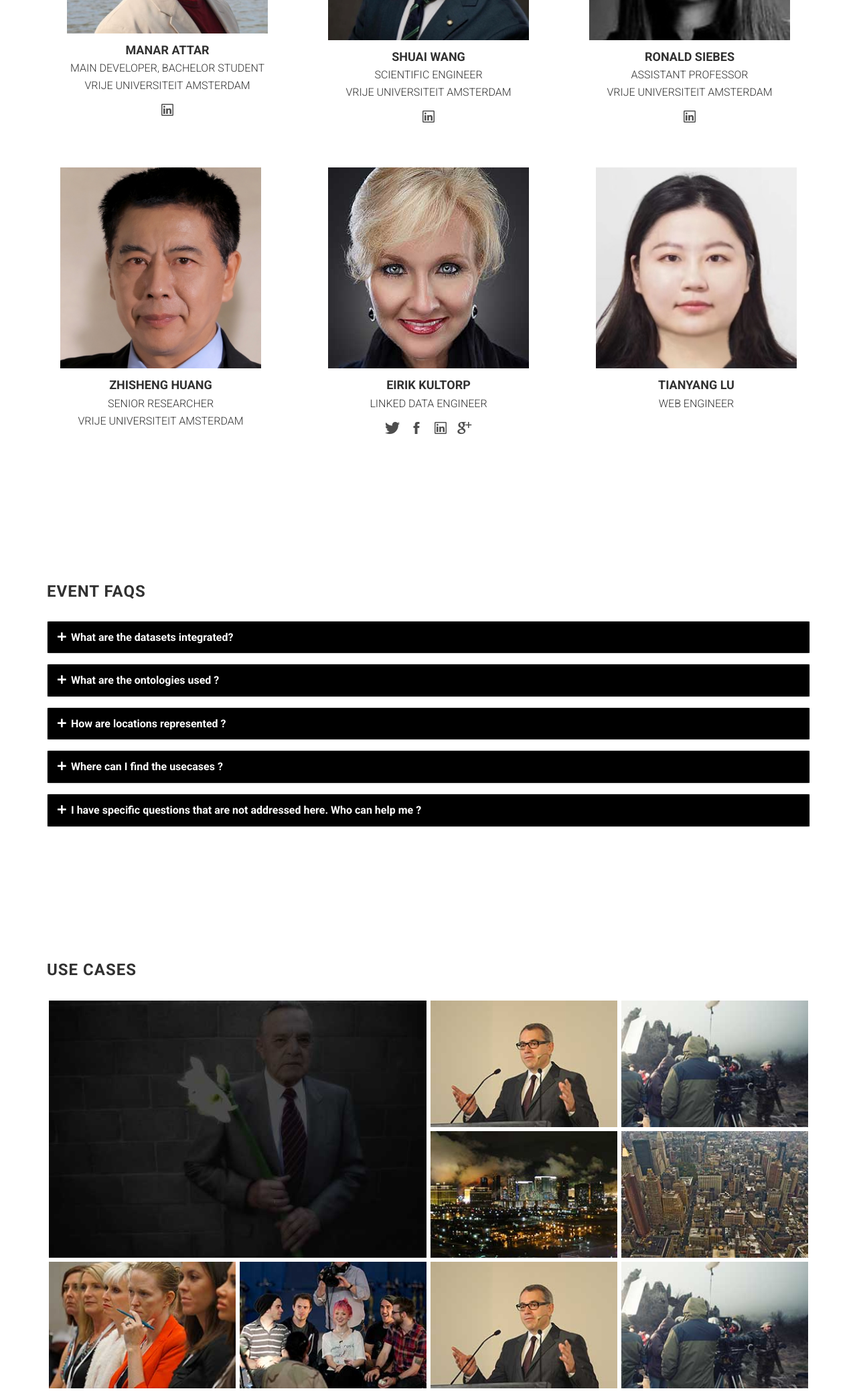
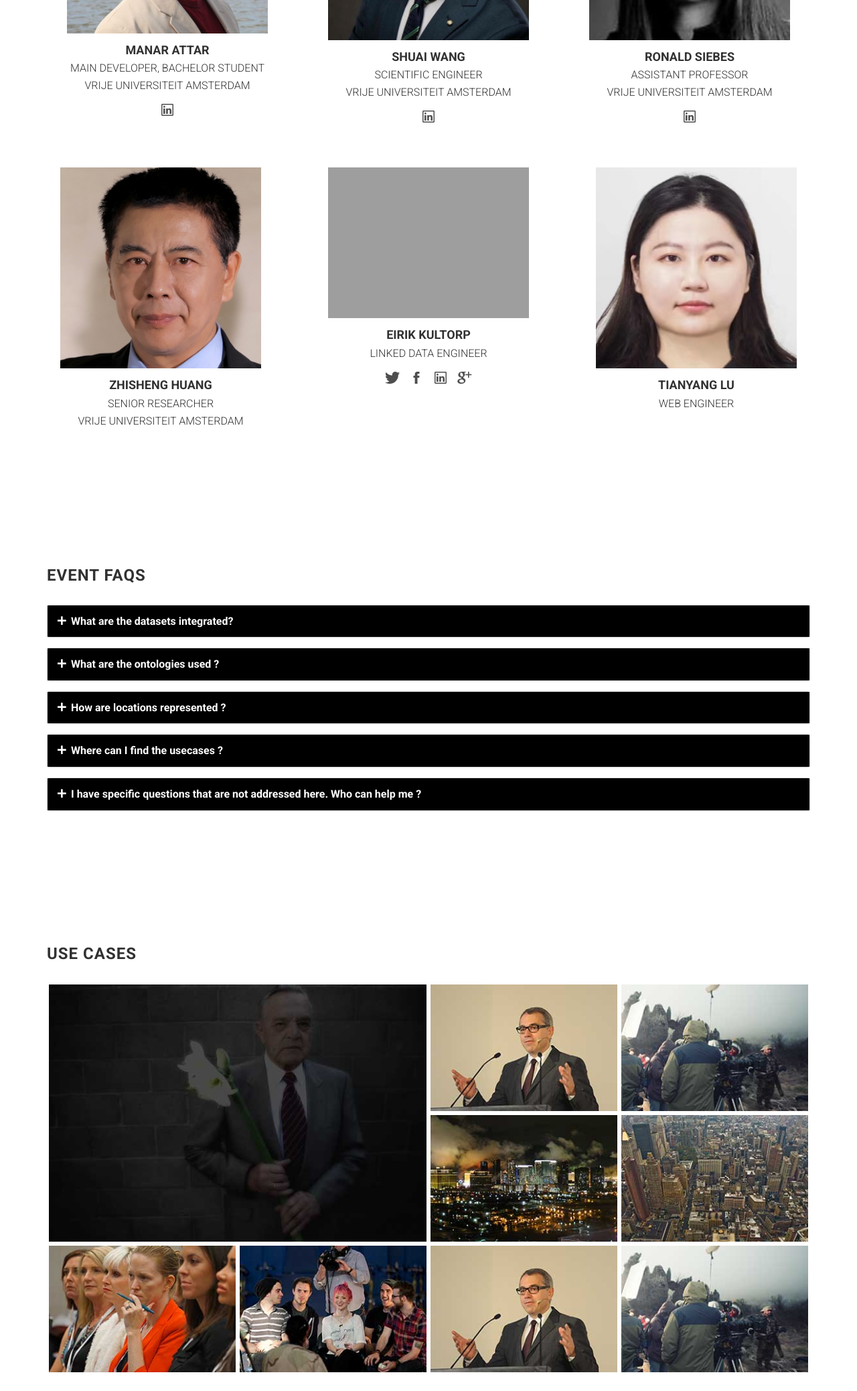
Before and after one commit to LinkedData4Resilience/website, a Django app: page / in a window 1280 px wide. Shown: the part 2463-4540 px from the top of the page at 67% size. Run offline with Django 4.2, Linux system fonts and the light colour scheme; some libraries are stand-ins or nearby versions; some web fonts are replaced; grey boxes are pictures that could not be loaded.

Commit message:
use gravatar for ekultorp

```diff
--- a/hello/templates/index.html
+++ b/hello/templates/index.html
@@ -187,7 +187,7 @@
       <div class="speaker">
 
           <figure>
-              <img alt="" class="img-responsive center-block" width="300"  src="{% static 'assets/images/speakers/speaker-4.jpg' %}">
+              <img alt="" class="img-responsive center-block" width="300"  src="https://gravatar.com/avatar/ekultorp">
           </figure>
 
           <h4>Eirik Kultorp</h4>
```
